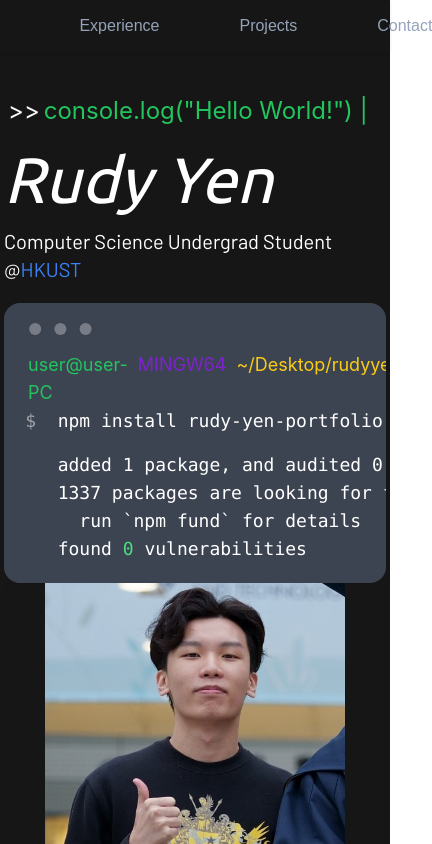
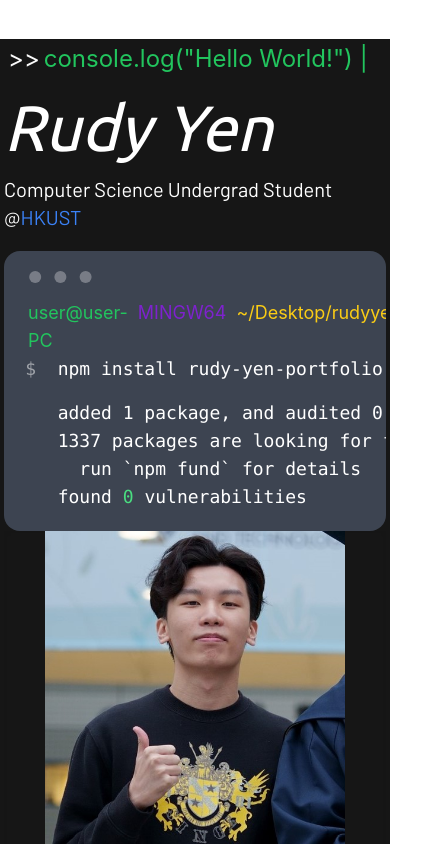
Before and after one commit to yenloned/Portfolio, a Next.js app: page / in a window 390 px wide. Shown: the top 844 px of the page, 432 px wide, since content can reach past the window. Built offline with nearby package versions, Linux system fonts and the light colour scheme; a web font is replaced by a local one.

Commit message:
responsive

```diff
--- a/comps/Footer.tsx
+++ b/comps/Footer.tsx
@@ -3,7 +3,7 @@
 const Footer = () => {
     return (
         <>
-            <div className="bg-background-400 flex flex-col px-1 py-6 md:p-24 font-family_body3 text-lg text-zinc-600">
+            <div className="bg-background-400 flex flex-col px-1 py-20 md:p-24 font-family_body3 text-lg text-zinc-600">
                 <div className="flex justify-center">Copyright © 2023 Rudy Yen</div>
                 <div className="flex justify-center">Last Update: 8 Jan 2023</div>
                 <div className="flex justify-between text-white">
--- a/comps/Navbar.tsx
+++ b/comps/Navbar.tsx
@@ -18,7 +18,7 @@
 
     return(
         <>
-            <div className={navBar ? "z-50 sticky top-0 py-3.5 flex items-center shadow justify-center gap-20 text-slate-400 bg-gradient-to-r from-background-100 via-background-200 to-background-100":"z-50 sticky top-0 py-3.5 flex items-center shadow justify-center gap-20 text-slate-400 bg-background-100"}>
+            <div className={navBar ? "z-50 sticky top-0 py-3.5 hidden items-center shadow justify-center gap-20 text-slate-400 bg-gradient-to-r from-background-100 via-background-200 to-background-100 md:flex":"z-50 sticky top-0 py-3.5 items-center shadow justify-center gap-20 text-slate-400 bg-background-100 hidden md:flex"}>
                 <Link activeClass="before:absolute before:bg-green-300 before:h-1 before:w-2 before:translate-x-5 before:bottom-5 before:rounded-full text-slate-50 inline-block align-top pb-2 text-center leading-6 text-white duration-300" to="About" spy={true} smooth={true} offset={50} duration={500} className="font-family_header1 cursor-pointer">About</Link>
                 <Link activeClass="before:absolute before:bg-green-300 before:h-1 before:w-2 before:translate-x-9 before:bottom-5 before:rounded-full text-slate-50 inline-block align-top pb-2 text-center leading-6 text-white duration-300" to="Experience" spy={true} smooth={true} offset={50} duration={500} className="font-family_header1 cursor-pointer">Experience</Link>
                 <Link activeClass="before:absolute before:bg-green-300 before:h-1 before:w-2 before:translate-x-7 before:bottom-5 before:rounded-full text-slate-50 inline-block align-top pb-2 text-center leading-6 text-white duration-300" to="Project" spy={true} smooth={true} offset={50} duration={500} className="font-family_header1 cursor-pointer">Projects</Link>
```
